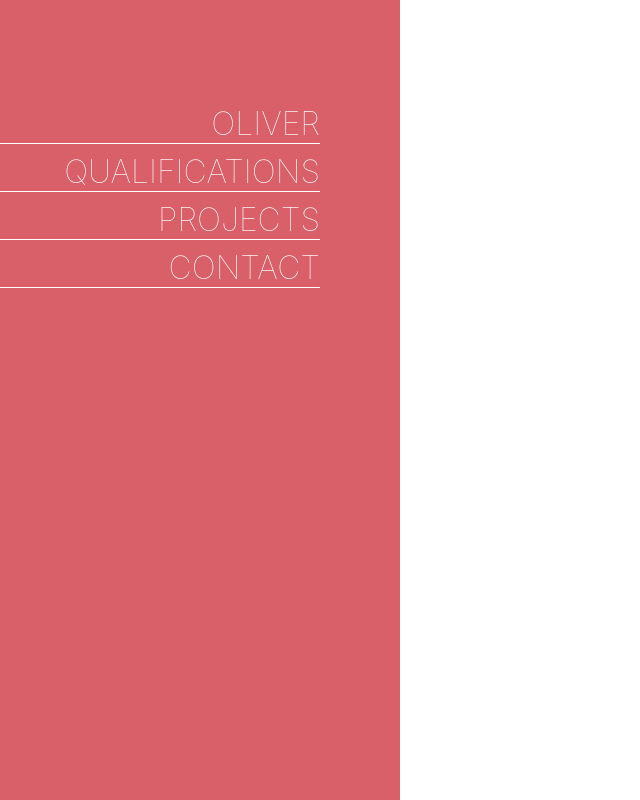
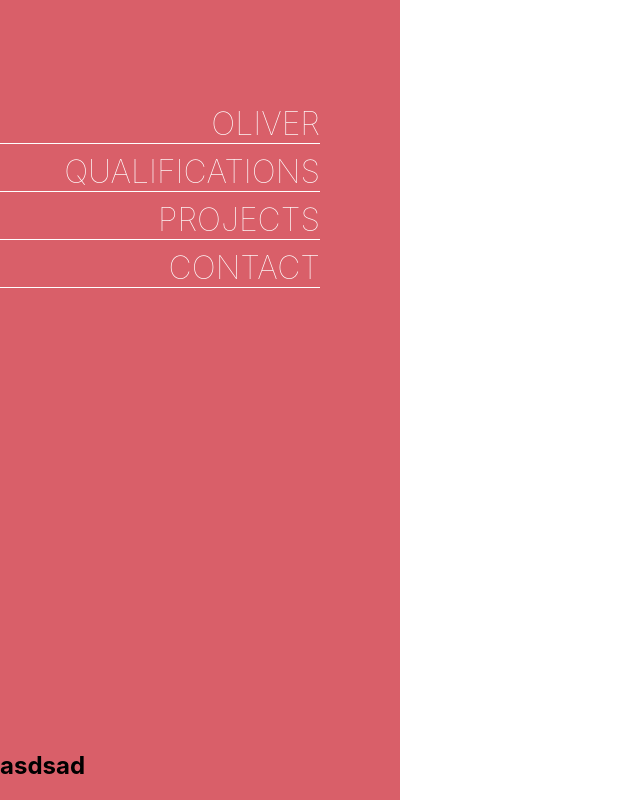
Before and after one commit to Browbeans/Profile-app, a React (Create React App) app: page / in a window 1280 px wide. Shown: the whole page, without its empty margins (0-640 px from the left). Built offline with nearby package versions, Linux system fonts and the light colour scheme.

Commit message:
Added styling and content for navigation

```diff
--- a/src/Components/Navigation.tsx
+++ b/src/Components/Navigation.tsx
@@ -6,6 +6,8 @@ const Navigation:React.FC = () => {
     const navigationClasses = navigationStyle();
     return(
         <div className={navigationClasses.navigationContainer}>
+            <div className={navigationClasses.navigationContent}>
+                <div>
                     <div className={navigationClasses.navigationMenuItem}>
                         <p className={navigationClasses.menuText}>OLIVER</p>
                     </div>
@@ -19,6 +21,9 @@ const Navigation:React.FC = () => {
                         <p className={navigationClasses.menuText}>CONTACT</p>
                     </div>
                 </div>
+                <h2>asdsad</h2>
+            </div>
+        </div>
     )
 }
 
--- a/src/Style/NavigationStyle.ts
+++ b/src/Style/NavigationStyle.ts
@@ -21,7 +21,16 @@ const navigationStyle = makeStyles(
             margin: "0",
             fontSize: "2rem",
             color: "white",
-            fontWeight: "lighter"
+            fontWeight: "lighter",
+            "&:hover": {
+                fontWeight: "500"
+              }
+        },
+        navigationContent: {
+            display: "flex",
+            flexDirection: "column",
+            justifyContent: "space-between",
+            height: "100%"
         }
     }),
     {index: 1}
```
Lines whose indentation alone changed are shown as unchanged.
